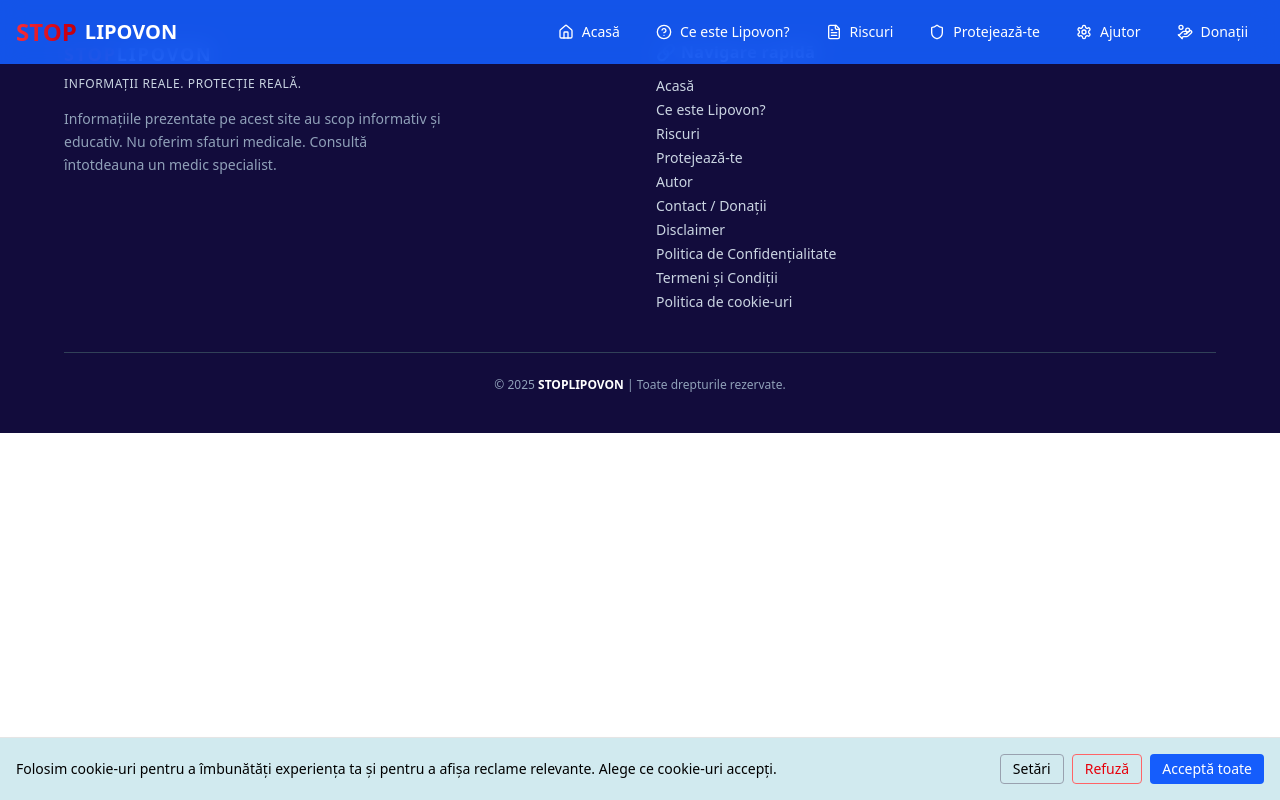
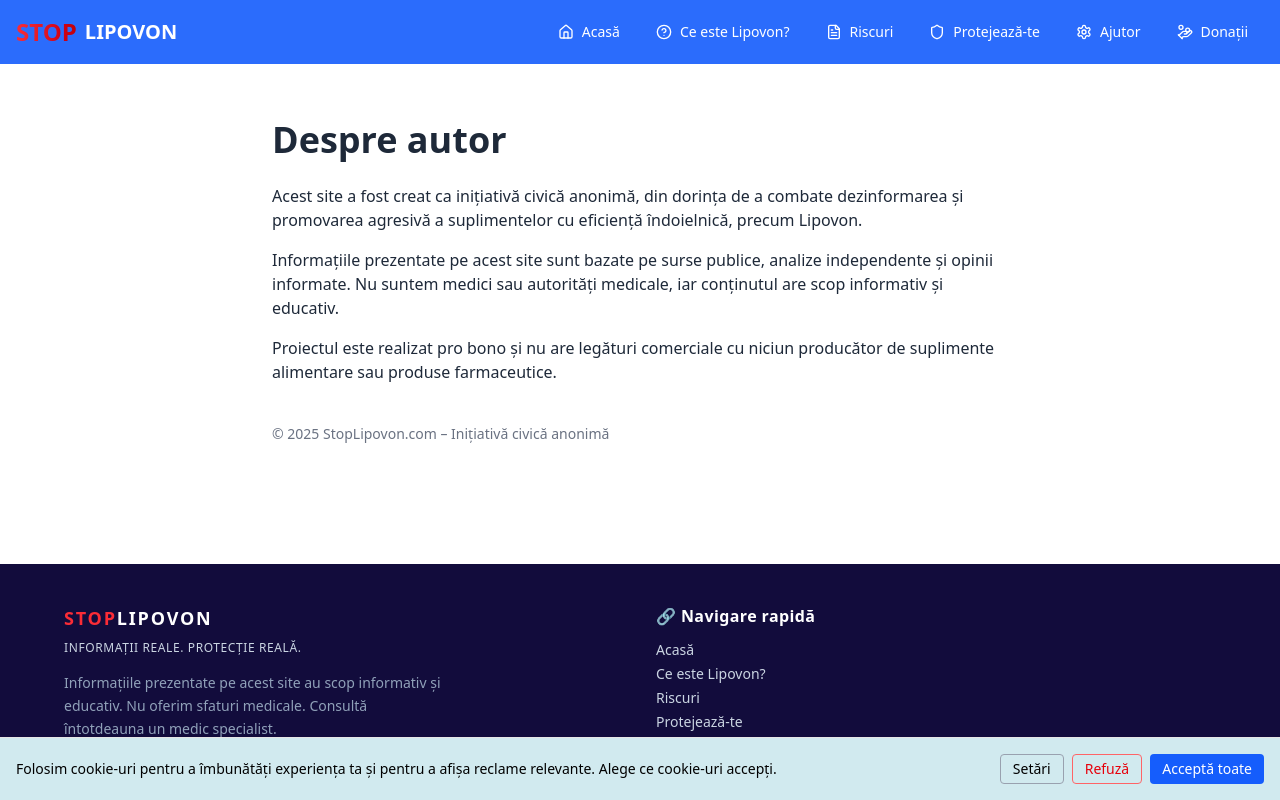
Before and after one commit to Manoroth69/STOP-Lipovon, a React (Vite) app: page /autor in a window 1280 px wide. Shown: the top 800 px of the page. Built offline with nearby package versions, Linux system fonts and the light colour scheme.

Commit message:
add author page

```diff
--- a/src/App.jsx
+++ b/src/App.jsx
@@ -15,6 +15,7 @@
 import Disclaimer from './components/Disclaimer';
 import CookieConsent from "./components/CookieConsent";
 import PoliticaCookies from './components/PoliticaCookies';
+import Author from './components/Author';
 
 
 // alte pagini...
@@ -34,6 +35,7 @@
         <Route path="/termeni" element={<Termeni />} />
         <Route path="/disclaimer" element={<Disclaimer />} />
         <Route path="/cookies" element={<PoliticaCookies />} />
+        <Route path="/autor" element={<Author />} />
 
         {/* alte pagini */}
 
--- /dev/null
+++ b/src/components/Author.jsx
@@ -0,0 +1,21 @@
+import React from "react";
+
+export default function Author() {
+  return (
+    <main className="max-w-3xl mx-auto px-4 py-30 text-gray-800">
+      <h1 className="text-4xl font-bold mb-6">Despre autor</h1>
+      <p className="mb-4">
+        Acest site a fost creat ca inițiativă civică anonimă, din dorința de a combate dezinformarea și promovarea agresivă a suplimentelor cu eficiență îndoielnică, precum Lipovon.
+      </p>
+      <p className="mb-4">
+        Informațiile prezentate pe acest site sunt bazate pe surse publice, analize independente și opinii informate. Nu suntem medici sau autorități medicale, iar conținutul are scop informativ și educativ.
+      </p>
+      <p className="mb-4">
+        Proiectul este realizat pro bono și nu are legături comerciale cu niciun producător de suplimente alimentare sau produse farmaceutice.
+      </p>
+      <p className="text-sm text-gray-500 mt-10">
+        © {new Date().getFullYear()} StopLipovon.com – Inițiativă civică anonimă
+      </p>
+    </main>
+  );
+}
--- a/src/components/Footer.jsx
+++ b/src/components/Footer.jsx
@@ -59,8 +59,8 @@
               <li><a href="/despre" className="hover:text-white transition">Ce este Lipovon?</a></li>
               <li><a href="/riscuri" className="hover:text-white transition">Riscuri</a></li>
               <li><a href="/protejeaza-te" className="hover:text-white transition">Protejează-te</a></li>
-              <li><a href="/ajutor" className="hover:text-white transition">Autor</a></li>
-              <li><a href="/donatii" className="hover:text-white transition">Contact / Donații</a></li>
+              <li><a href="/ajutor" className="hover:text-white transition">Ajutor</a></li>
+              <li><a href="/donatii" className="hover:text-white transition">Donații</a></li>
               {/* 🔒 Legal */}
               <li><a href="/disclaimer" className="hover:text-white transition">Disclaimer</a></li>
               <li><a href="/confidentialitate" className="hover:text-white transition">Politica de Confidențialitate</a></li>
@@ -70,6 +70,7 @@
     Politica de cookie-uri
   </a>
 </li>
+<li><a href="/autor" className="hover:text-white transition">Autor</a></li>
             </ul>
           </nav>
         </div>
```
